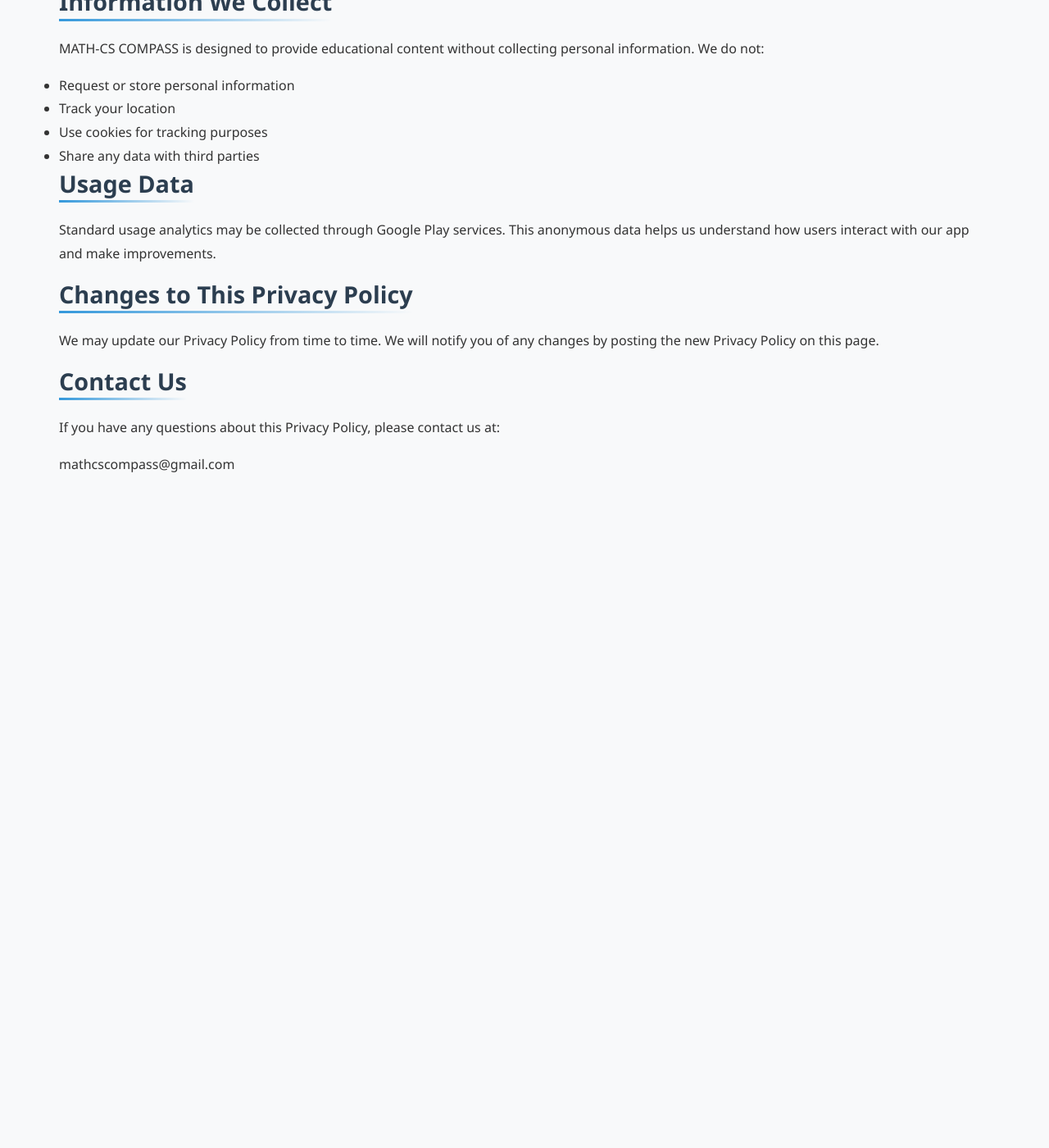
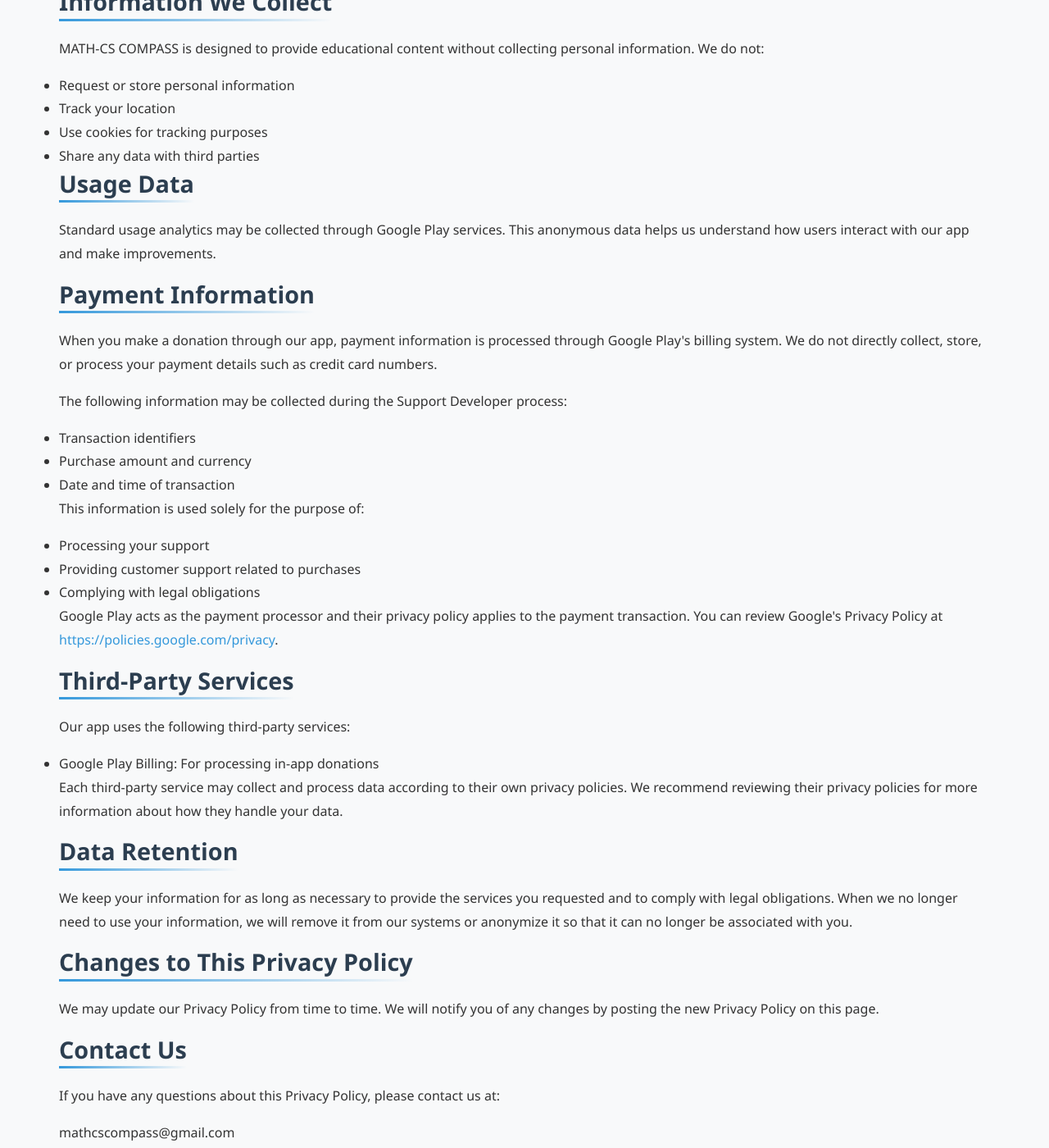
Before and after one commit to Yusukey01/yusukey01.github.io, a Jekyll site: the page privacy-policy.html, which Jekyll copies as it is, in a window 1280 px wide and 1400 px high, scrolled down 270 px. Shown: the whole window at 82% size. Built offline with Jekyll 4.4.1, drawn with Linux system fonts in a browser that asks for light colours; before the commit the page ends 900 px from its top, so only the background shows below that; some of the changed text lies outside the part shown.

Commit message:
update privacy policy

```diff
--- a/js/random_variable_transformation_visualizer.js
+++ b/js/random_variable_transformation_visualizer.js
@@ -449,12 +449,14 @@ document.addEventListener('DOMContentLoaded', function() {
   }
 
   function generateBimodalSample(mean1, mean2, std, weight) {
+    // Choose one of the two normal distributions based on weight
     if (Math.random() < weight) {
-      return jStat.normal.sample(mean1, std);
+      return generateNormalSample(mean1, std);
     } else {
-      return jStat.normal.sample(mean2, std);
+      return generateNormalSample(mean2, std);
     }
   }
+
 
   // Function to generate samples based on the current distribution
   function generateSamples() {
--- a/privacy-policy.html
+++ b/privacy-policy.html
@@ -26,6 +27,39 @@
         <h2>Usage Data</h2>
         <p>Standard usage analytics may be collected through Google Play services. This anonymous data helps us understand how users interact with our app and make improvements.</p>
 
+        <h2>Payment Information</h2>
+        <p>When you make a donation through our app, payment information is processed through Google Play's billing system. We do not directly collect, store, or process your payment details such as credit card numbers.</p>
+
+        <p>The following information may be collected during the Support Developer process:</p>
+        <ul>
+        <li>Transaction identifiers</li>
+        <li>Purchase amount and currency</li>
+        <li>Date and time of transaction</li>
+        </ul>
+
+        <p>This information is used solely for the purpose of:</p>
+        <ul>
+        <li>Processing your support</li>
+        <li>Providing customer support related to purchases</li>
+        <li>Complying with legal obligations</li>
+        </ul>
+
+        <p>Google Play acts as the payment processor and their privacy policy applies to the payment transaction.
+           You can review Google's Privacy Policy at <a href="https://policies.google.com/privacy" target="_blank">https://policies.google.com/privacy</a>.</p>
+
+        <h2>Third-Party Services</h2>
+        <p>Our app uses the following third-party services:</p>
+
+        <ul>
+        <li>Google Play Billing: For processing in-app donations</li>
+        </ul>
+
+        <p>Each third-party service may collect and process data according to their own privacy policies.
+           We recommend reviewing their privacy policies for more information about how they handle your data.</p>
+
+        <h2>Data Retention</h2>
+        <p>We keep your information for as long as necessary to provide the services you requested and to comply with legal obligations. When we no longer need to use your information, we will remove it from our systems or anonymize it so that it can no longer be associated with you.</p>
+
         <h2>Changes to This Privacy Policy</h2>
         <p>We may update our Privacy Policy from time to time. We will notify you of any changes by posting the new Privacy Policy on this page.</p>
 
```
Also changed, not shown: other parts of privacy-policy.html (+3 -2 lines).
